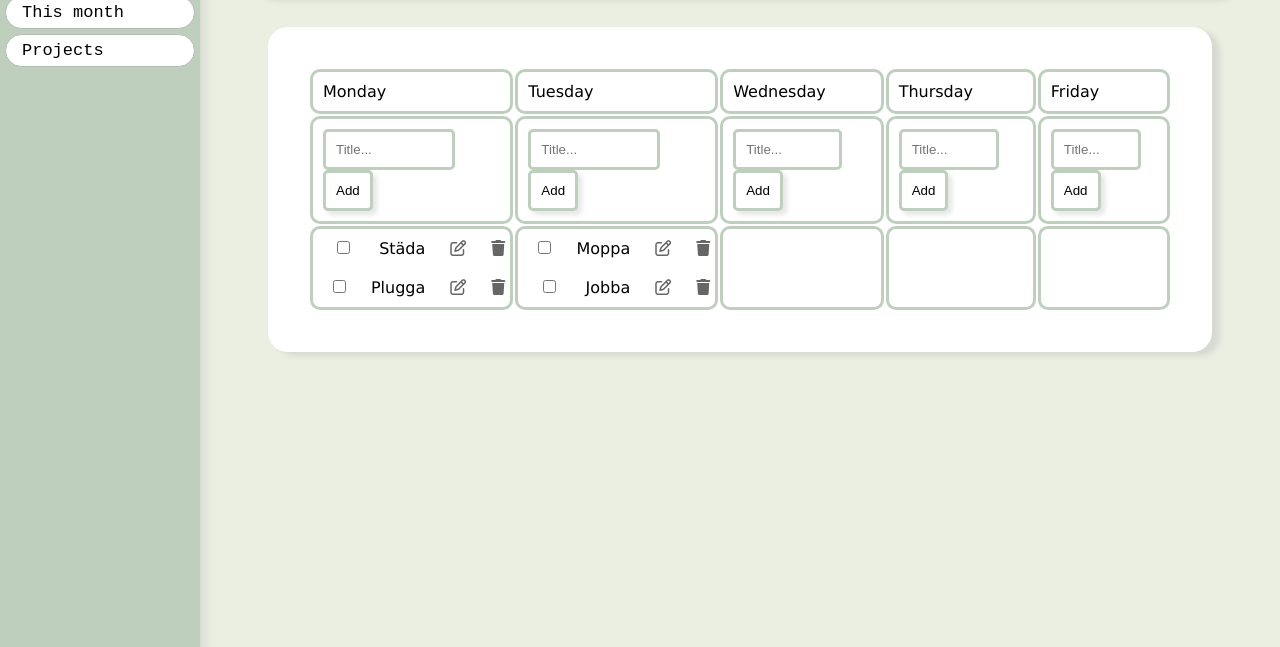
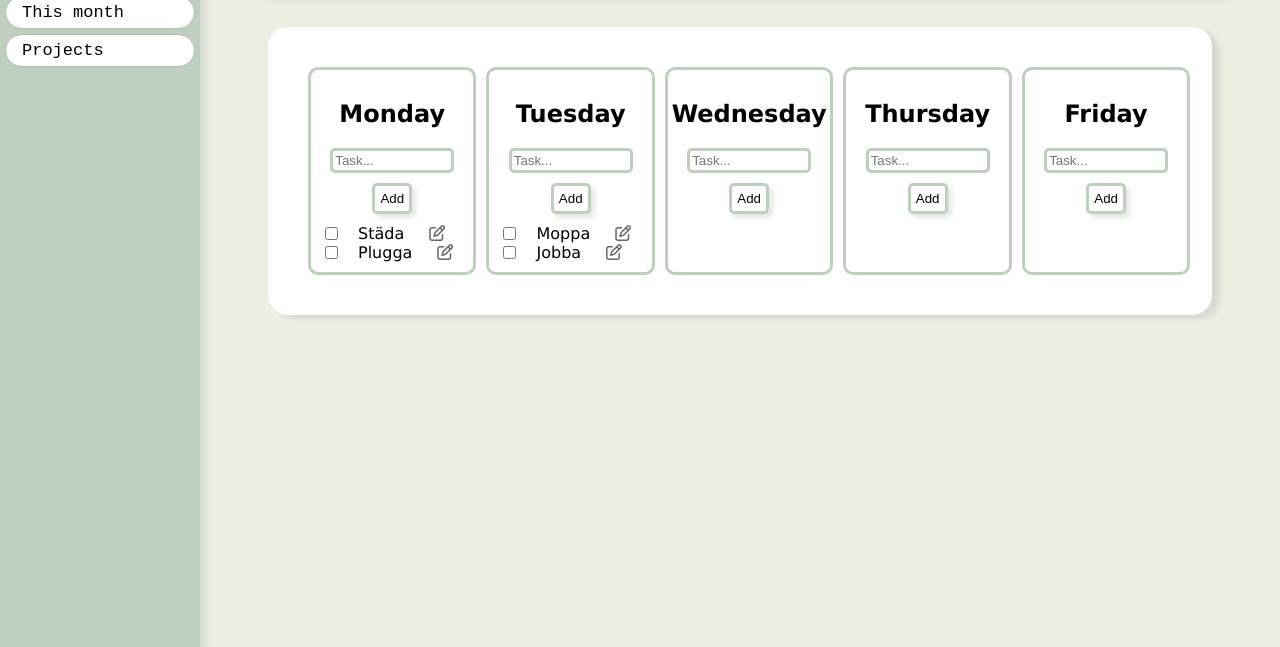
Before and after one commit to WebExpressAB/ToDoWebApp, a plain HTML site: page week.html in a window 1280 px wide. Shown: the part 153-800 px from the top of the page. Drawn offline with Linux system fonts and the light colour scheme.

Commit message:
ändra utseende this week

```diff
--- a/style.css
+++ b/style.css
@@ -11,7 +11,7 @@ body {
     z-index: 1;
     top: 0;
     left: 0;
-background-color: #bfcfbe;
+    background-color: #bfcfbe;
     overflow-x: hidden;
     padding-top: 30px;
     box-shadow: 5px 4px 10px rgba(166, 166, 166, 0.287);
@@ -78,7 +78,6 @@ background-color: #bfcfbe;
 
   }
 
-
 .card1 {
     background-color: white;
     margin: 30px;
@@ -96,7 +95,11 @@ input {
     border-radius: 5px;
     border: solid;
     border-color: #bfcfbe;
-    width: 500px;
+}
+
+.myInput {
+    width: 100%;  /* Gör input-fältet fullt brett inom sin container */
+    box-sizing: border-box;  /* Inkluderar padding och border i bredden */
 }
 
 button {
@@ -119,9 +122,7 @@ button:hover {
     margin-top: 10px;
     margin-left: 45%;
 }
-.weekAddBtn {
-    padding: 10px;
-}
+
 
 .card2 {
     background-color: white;
@@ -150,15 +151,40 @@ td, th {
 
 }
 
-.weekTable td {
+.weekContainer {
+    display: grid;
+    grid-template-columns: repeat(5, 19.5%);
+    gap: 10px;
+}
+
+.day {
+    display: flex;
+    flex-direction: column;
+    align-items: center;
+    padding: 10px;
     border: solid;
+    border-radius: 10px;
     border-color: #bfcfbe;
-    border-radius: 10px;
+}
 
+.weekInput {
+    margin-bottom: 10px;
+    padding: 2px;
+    width: 80%;
 }
+
+.weekAddBtn {
+    margin-bottom: 10px;
+    padding: 5px;
+}
+
 .weekOutput {
+    list-style: none;
     padding: 0;
+    width: 100%;
+    overflow-y: auto;
 }
+
 tr.dragged {
     opacity: 0.5;
 }
@@ -180,12 +206,9 @@ opacity: 50%;
 .ikoner {
     text-align: right;
 }
-.myCheck {
-    width: 20px;
-    height: 20px;
-}
+
 ul {
-    list-style: none; /* Ta bort standard bullets */
+    list-style: none;
     margin: 0;
     padding: 0;
 }
@@ -207,10 +230,11 @@ li label {
     text-align: left; /* Säkerställ att texten är vänsterjusterad */
 }
 
-.weekInput {
-    padding: 10px;
-    width: 60%;
+.card2 ul, .card2 li {
+    margin:0;
+   padding:0;
 }
+
 .addBtn2 {
     padding: 10px;
 }
--- a/week.html
+++ b/week.html
@@ -28,41 +28,44 @@
 
       </div>
     </div>
-    <div class="card2" >
-       <table class="weekTable">
-        <thead>
-            <td>Monday</td>
-            <td>Tuesday</td>
-            <td>Wednesday</td>
-            <td>Thursday</td>
-            <td>Friday</td>
-        </thead>
-        <tbody>
-            <tr>
-            <td>
-                <input type="text" id="monInput"  class="weekInput" placeholder="Title...">
+    <div class="card2">
+        <div class="weekContainer">
+            <div class="day"><h2 style="text-align: center;">Monday</h2>
+                <input type="text" id="monInput" class="weekInput" placeholder="Task...">
                 <button onclick="laggaTill('Monday', 'monInput')" class="weekAddBtn">Add</button>
                 <button id="sparaKnapp" onclick="sparaRedigering('Monday', 'monInput')" style="display: none;">Save edit</button>
-            <td><input type="text" id="tuesInput" placeholder="Title..." class="weekInput">
-                <button onclick="laggaTill('Tuesday', 'tuesInput')" class="weekAddBtn">Add</button></td>
-            <td><input type="text" id="wedInput" placeholder="Title..." class="weekInput">
-                <button onclick="laggaTill('Wednesday', 'wedInput')" class="weekAddBtn">Add</button></td>
-            <td><input type="text" id="thursInput" placeholder="Title..." class="weekInput">
-                <button onclick="laggaTill('Thursday', 'thursInput')" class="weekAddBtn">Add</button></td>
-            <td><input type="text" id="friInput" placeholder="Title..." class="weekInput">
-                <button onclick="laggaTill('Friday', 'friInput')" class="weekAddBtn">Add</button></td>
-        </tr>
-        <tr>
-            <td class="weekOutput" ><ul id="mondayOut"></ul></td>
-            <td class="weekOutput"><ul id="tuesdayOut"></ul></td>
-            <td class="weekOutput"><ul id="wednesdayOut"></ul></td>
-            <td class="weekOutput"><ul id="thursdayOut"></ul></td>
-            <td class="weekOutput"><ul id="fridayOut"></ul></td>
-        </tr>
-        </tbody>
-       </table>
+                <ul id="mondayOut" class="weekOutput"></ul>
+            </div>
+
+            <div class="day"><h2 style="text-align: center;">Tuesday</h2>
+                <input type="text" id="tuesInput" class="weekInput" placeholder="Task...">
+                <button onclick="laggaTill('Tuesday', 'tuesInput')" class="weekAddBtn">Add</button>
+                <button id="sparaKnapp" onclick="sparaRedigering('Tuesday', 'tuesInput')" style="display: none;">Save edit</button>
+                <ul id="tuesdayOut" class="weekOutput"></ul>
+            </div>
+
+            <div class="day"><h2 style="text-align: center;">Wednesday</h2>
+                <input type="text" id="wedInput" class="weekInput" placeholder="Task...">
+                <button onclick="laggaTill('Wednesday', 'wedInput')" class="weekAddBtn">Add</button>
+                <button id="sparaKnapp" onclick="sparaRedigering('Wednesday', 'wedInput')" style="display: none;">Save edit</button>
+                <ul id="wednesdayOut" class="weekOutput"></ul>
+            </div>
+
+            <div class="day"><h2 style="text-align: center;">Thursday</h2>
+                <input type="text" id="thursInput" class="weekInput" placeholder="Task...">
+                <button onclick="laggaTill('Thursday', 'thursInput')" class="weekAddBtn">Add</button>
+                <button id="sparaKnapp" onclick="sparaRedigering('Thursday', 'thursInput')" style="display: none;">Save edit</button>
+                <ul id="thursdayOut" class="weekOutput"></ul>
+            </div>
+
+            <div class="day"><h2 style="text-align: center;">Friday</h2>
+                <input type="text" id="friInput" class="weekInput" placeholder="Task...">
+                <button onclick="laggaTill('Friday', 'friInput')" class="weekAddBtn">Add</button>
+                <button id="sparaKnapp" onclick="sparaRedigering('Friday', 'friInput')" style="display: none;">Save edit</button>
+                <ul id="fridayOut" class="weekOutput"></ul>
+            </div>
+        </div>
     </div>
-  </div>
 </body>
 <script src="weekscript.js" type="text/javascript"></script>
 </html>
--- a/weekscript.js
+++ b/weekscript.js
@@ -18,8 +18,7 @@ function uppdateraOutput(day) {
     let output = "";
     toDoLists[day].forEach((item, index) => {
         output += `
-            <li><label><input type='checkbox' style='width: 100%; margin: 0px;'>
-           </label>
+            <li><input type='checkbox'>
                 ${item}
                 <i class='fa-regular fa-pen-to-square' onclick='redigera("${day}", ${index})'></i>
                 <i class='fa-solid fa-trash' onclick='taBort("${day}", ${index})'></i>
@@ -54,7 +53,6 @@ function redigera(day, index) {
     sparaTillLocalStorage(); // Spara ändringarna
 }
 
-
 function sparaTillLocalStorage() {
     localStorage.setItem("toDoLists", JSON.stringify(toDoLists));
 }
```
